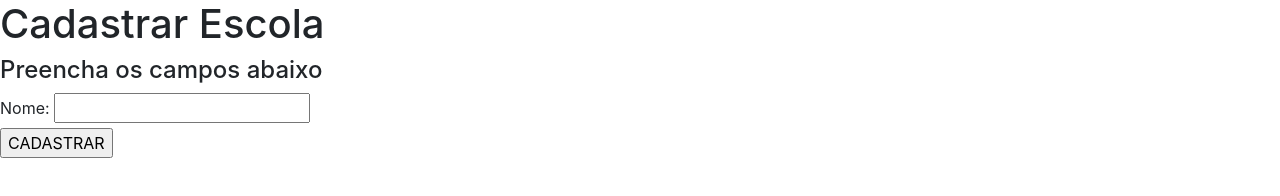
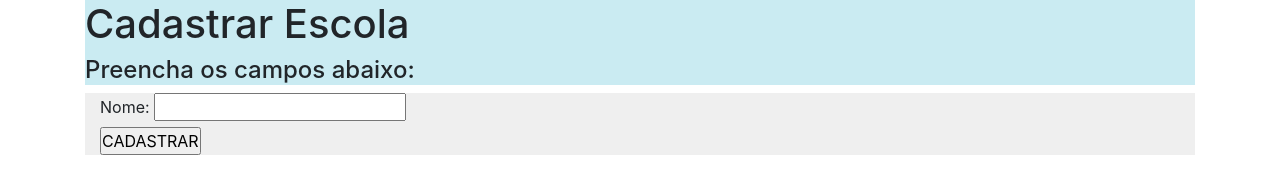
Before and after one commit to Odaliene/Programa-o-Web, a plain HTML site: page Projeto/turno.html in a window 1280 px wide. Drawn offline with nearby package versions, Linux system fonts and the light colour scheme.

Commit message:
Update turno.html

```diff
--- a/Projeto/turno.html
+++ b/Projeto/turno.html
@@ -7,13 +7,16 @@
     <script src="https://code.jquery.com/jquery-3.3.1.slim.min.js" integrity="sha384-q8i/X+965DzO0rT7abK41JStQIAqVgRVzpbzo5smXKp4YfRvH+8abtTE1Pi6jizo" crossorigin="anonymous"></script>
     <script src="https://cdnjs.cloudflare.com/ajax/libs/popper.js/1.14.7/umd/popper.min.js" integrity="sha384-UO2eT0CpHqdSJQ6hJty5KVphtPhzWj9WO1clHTMGa3JDZwrnQq4sF86dIHNDz0W1" crossorigin="anonymous"></script>
     <script src="https://stackpath.bootstrapcdn.com/bootstrap/4.3.1/js/bootstrap.min.js" integrity="sha384-JjSmVgyd0p3pXB1rRibZUAYoIIy6OrQ6VrjIEaFf/nJGzIxFDsf4x0xIM+B07jRM" crossorigin="anonymous"></script>
+    <link rel="stylesheet" href="CSS/index.css" type="text/css"/>
+    <link rel="stylesheet" href="CSS/menu.css" type="text/css"/>
   </head>
-  <body>
+  <body> <div class="container">
     <header>
       <h1> Cadastrar Escola </h1>
-      <h4>Preencha os campos abaixo</h4>
+      <h4>Preencha os campos abaixo: </h4>
     </header>
     <main>
+      <div class="container">
         <form action="http://localhost:5000/turno" method="POST">
             <label for="nome">Nome: </label>
             <input type="text" name="nome">
```
